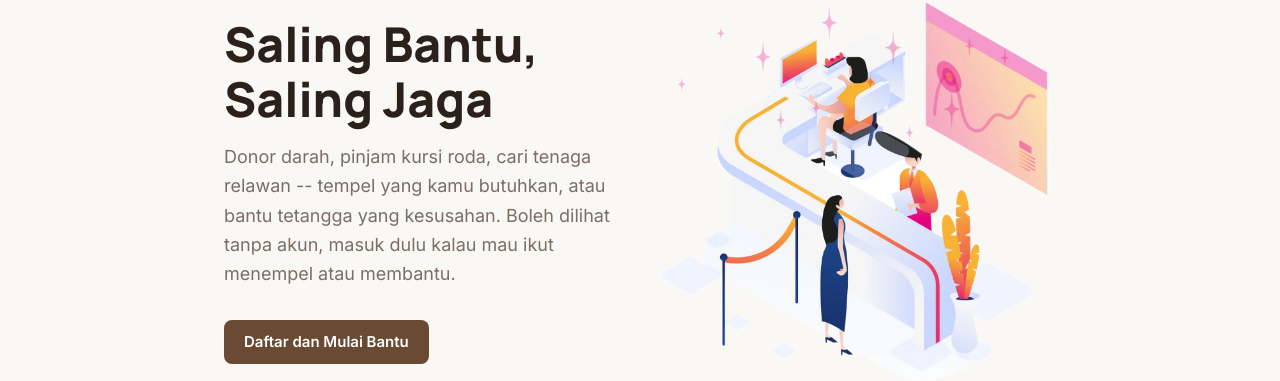
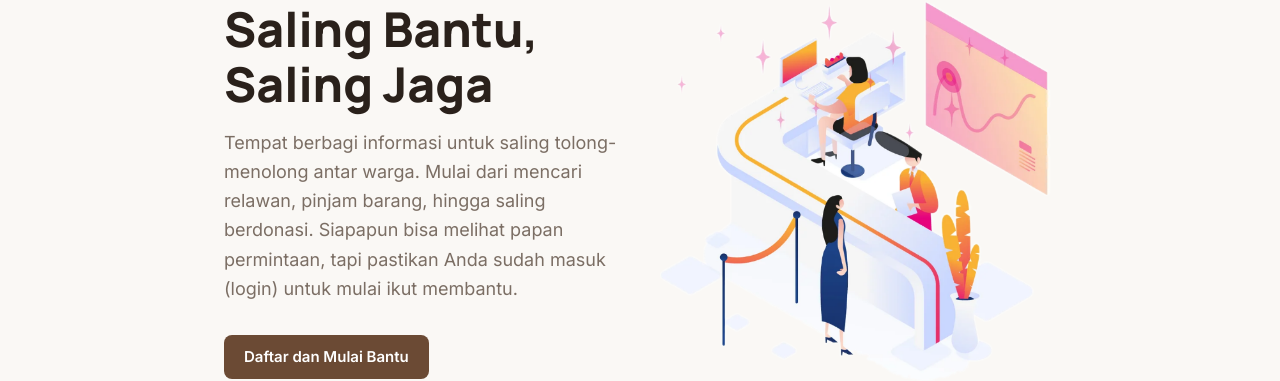
Before and after one commit to Ridho-Dwi-Syahputra/magang-udacoding-task12, a Next.js app: page / in a window 1280 px wide. Shown: the part 112-493 px from the top of the page. Built offline with nearby package versions, Linux system fonts and the light colour scheme; no server answers; the database is empty.

Commit message:
feat: Perbaiki copy landing page dan tambah loading skeleton

```diff
--- /dev/null
+++ b/src/app/(app)/loading.tsx
@@ -0,0 +1,12 @@
+export default function Loading() {
+  return (
+    <div className="flex w-full animate-pulse flex-col gap-6">
+      <div className="h-10 w-48 rounded-lg bg-line/50"></div>
+      <div className="grid grid-cols-1 gap-4 sm:grid-cols-2 lg:grid-cols-3">
+        {[1, 2, 3, 4, 5, 6].map((i) => (
+          <div key={i} className="h-48 w-full rounded-card bg-line/30"></div>
+        ))}
+      </div>
+    </div>
+  )
+}
--- a/src/app/(app)/page.tsx
+++ b/src/app/(app)/page.tsx
@@ -26,9 +26,7 @@ export default async function LandingPage() {
           </h1>
 
           <p className="mt-4 text-base leading-relaxed text-ink-muted sm:text-lg">
-            Donor darah, pinjam kursi roda, cari tenaga relawan -- tempel yang kamu butuhkan, atau
-            bantu tetangga yang kesusahan. Boleh dilihat tanpa akun, masuk dulu kalau mau ikut
-            menempel atau membantu.
+            Tempat berbagi informasi untuk saling tolong-menolong antar warga. Mulai dari mencari relawan, pinjam barang, hingga saling berdonasi. Siapapun bisa melihat papan permintaan, tapi pastikan Anda sudah masuk (login) untuk mulai ikut membantu.
           </p>
 
           <div className="mt-8">
```
